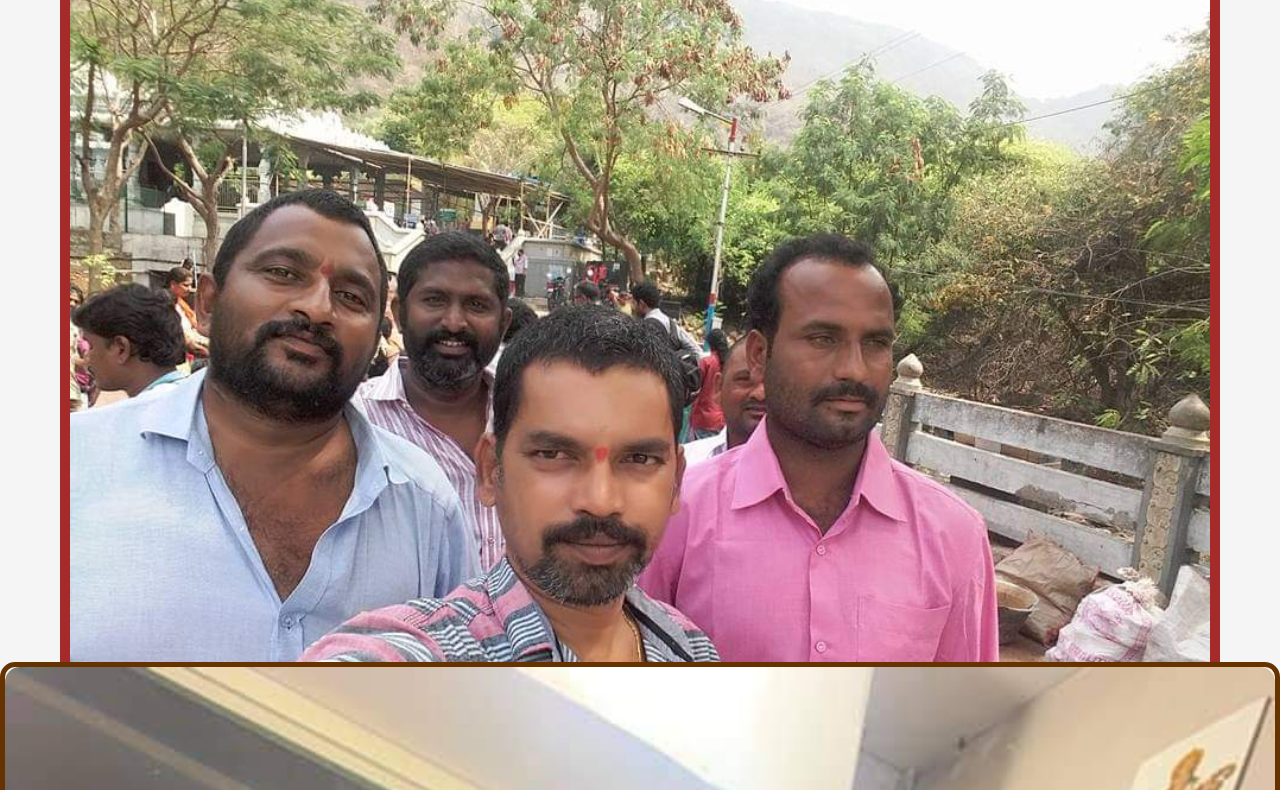
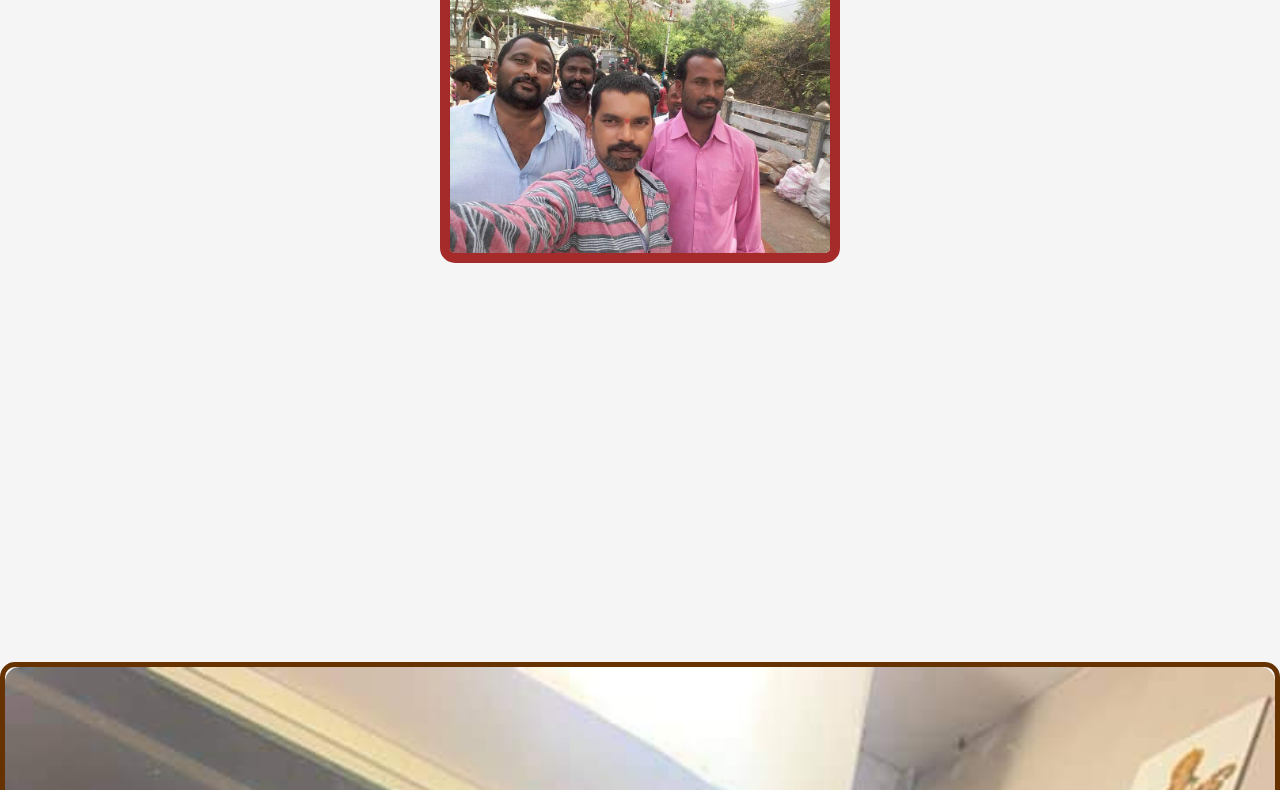
Before and after one commit to KarthikchowdaryM/rkwinesbykarthikchowdary.github.io, a plain HTML site: page index.html in a window 1280 px wide. Shown: the part 170-960 px from the top of the page. Drawn offline with Linux system fonts and the light colour scheme.

Commit message:
Update style.css

```diff
--- a/style.css
+++ b/style.css
@@ -106,11 +106,7 @@ p {
   text-align: center;
   padding-top: 100px;
 }
-.smooth-image {
-    border-radius: 15px; /* Smooth edges */
-    border: 10px solid brown; /* Thick brown border */
-    width: 100%; /* Adjust as needed */
-    height: auto;
+
 }
 
 .hero h2 {
@@ -195,3 +191,19 @@ p {
   background: #663300;
   color: #fff;
 }
+.smooth-image {
+    border-radius: 15px; /* Smooth edges */
+    border: 10px solid brown; /* Thick brown border */
+    width: 100%; /* Responsive width */
+    max-width: 400px; /* Max width to control size on larger screens */
+    height: auto; /* Maintain aspect ratio */
+    display: block;
+    margin: 0 auto; /* Center the image */
+}
+
+/* Optional: Adjust image size for smaller screens */
+@media (max-width: 600px) {
+    .smooth-image {
+        max-width: 300px; /* Smaller size on mobile */
+    }
+}
```
